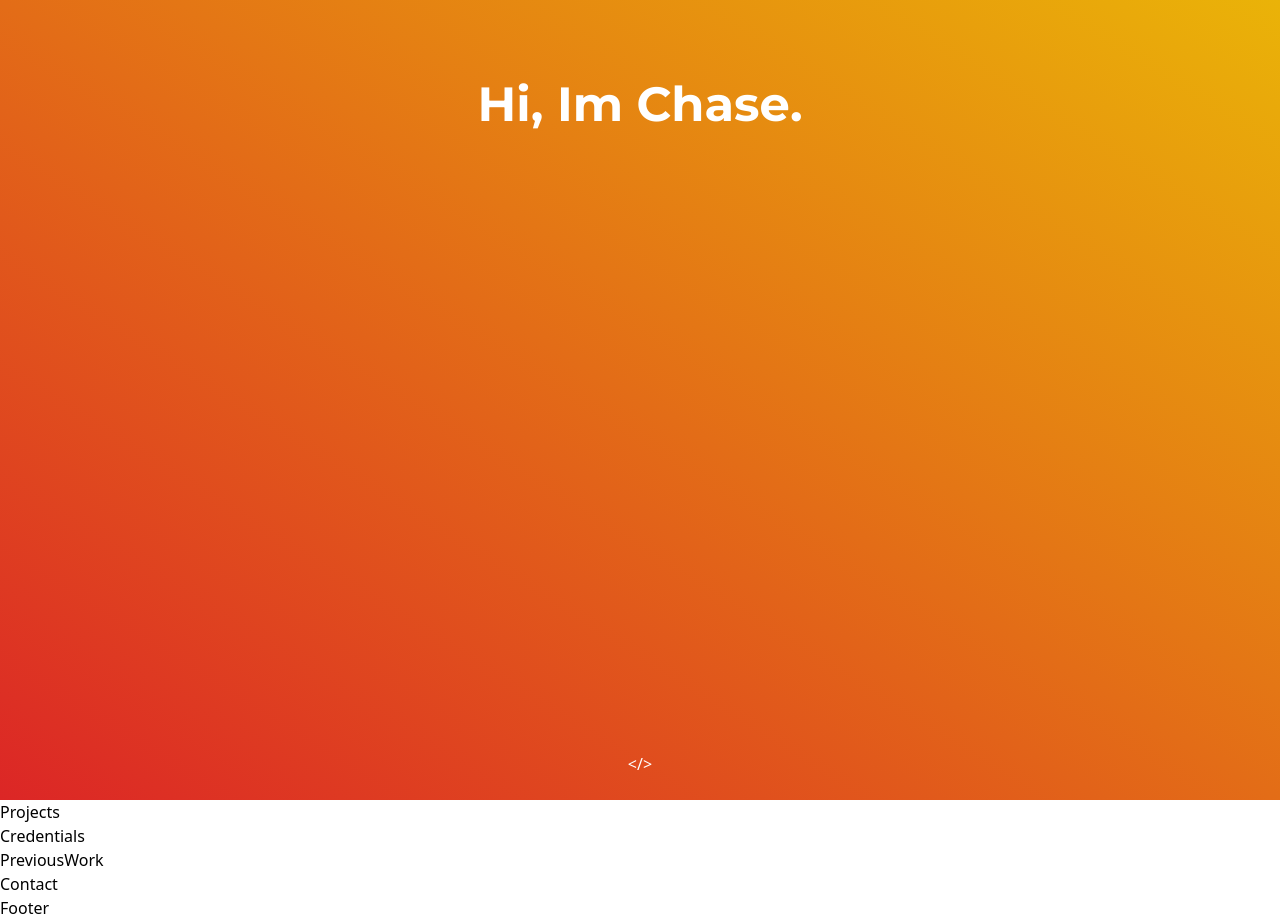
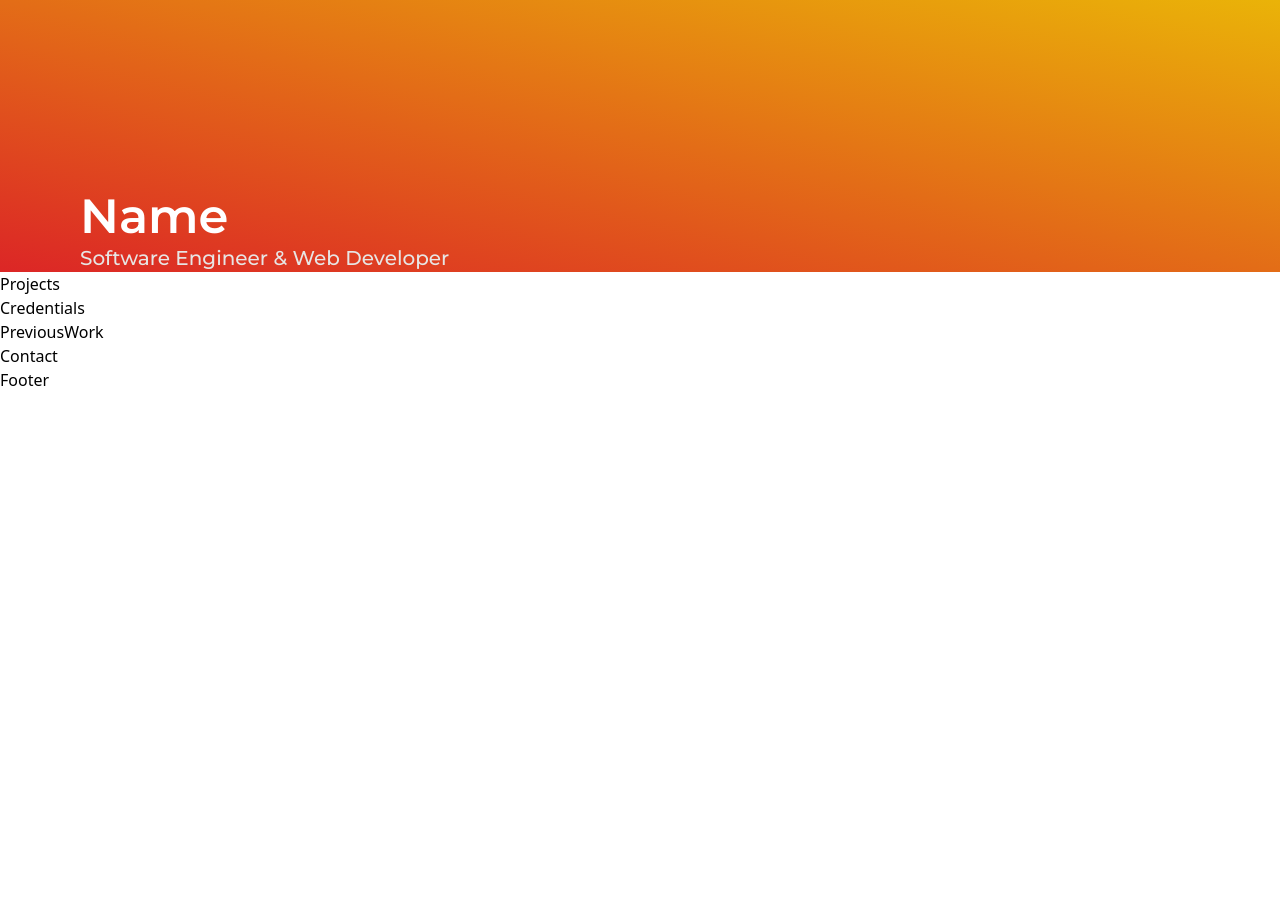
Before and after one commit to ChaseHutcheson/Portfolio, a React (Vite) app in the folder Portfolio/: page / in a window 1280 px wide. After the commit the page ends 800 px from the top, so only its background shows below. Built offline with nearby package versions, Linux system fonts and the light colour scheme.

Commit message:
Working On Hero Section

```diff
--- a/Portfolio/src/components/Hero.jsx
+++ b/Portfolio/src/components/Hero.jsx
@@ -2,12 +2,12 @@ import React from 'react'
 
 function Hero() {
   return (
-    <section className='flex flex-row w-full h-[100vh] sm:flex-col text-white items-center justify-between bg-gradient-to-tr from-red-600 to-yellow-500 pt-20 pb-6'>
-        <div className='flex-1'>
-            <h1 className=' font-montserrat font-bold text-4xl md:text-5xl'>Hi, Im Chase.</h1>
-        </div>
-        <div className=''>
-            <h1 className=''>{`</>`}</h1>
+    <section className='flex flex-row md:flex-col text-white items-start justify-center bg-gradient-to-tr from-red-600 to-yellow-500 w-full overflow-hidden px-5 sm:px-20'>
+        <div className='flex-1 flex justify-center items-start flex-col'>
+          <div className='flex-1 items-start mt-48'>
+            <h1 className='font-montserrat font-semibold text-5xl mb-1'>Name</h1>
+            <p className='font-montserrat font-normal text-xl text-stone-200'>Software Engineer & Web Developer</p>
+          </div>
         </div>
     </section>
   )
```
